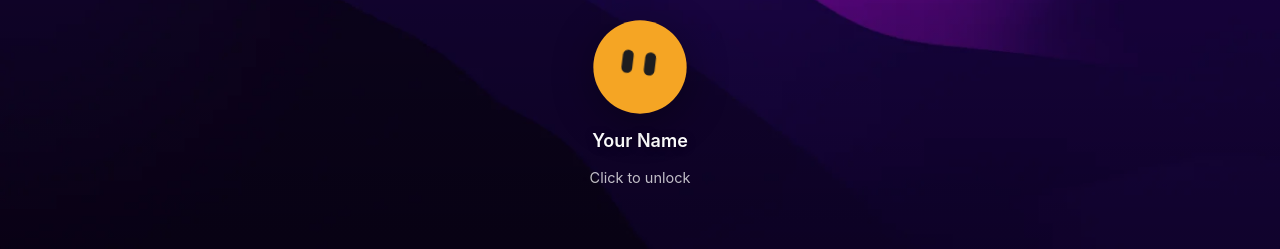
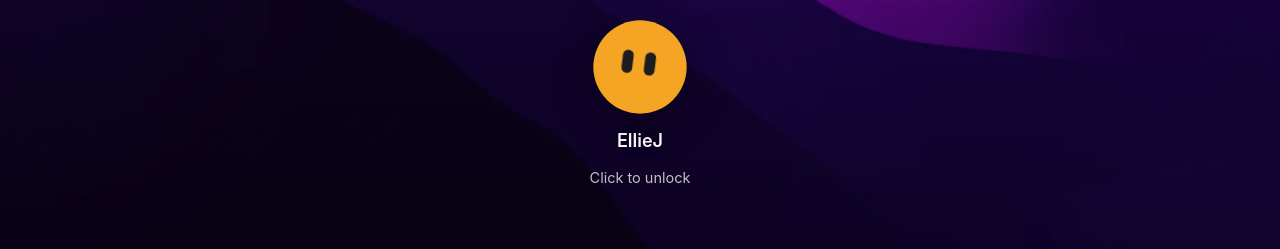
Before and after one commit to e0917132/e0917132.github.io, a Jekyll site: the page built from index.html, in a window 1280 px wide. Shown: the part 648-897 px from the top of the page. Built offline with Jekyll 4.4.1, drawn with Linux system fonts in a browser that asks for light colours; some web fonts are replaced.

Commit message:
Update _config.yml

```diff
--- a/_config.yml
+++ b/_config.yml
@@ -22,7 +22,7 @@ subtitle: "AI/일상 블로그"
 # Description for search engines and link previews (a post's own description wins)
 description: A blog that looks and works like a macOS desktop
 # Your name: lock screen, About This Mac, System Settings, Mail, © line
-author: Your Name
+author: EllieJ
 # Language of the page (<html lang>)
 language: en
 # Where the Mail app sends visitors' messages (opens their mail app with this address).
```
